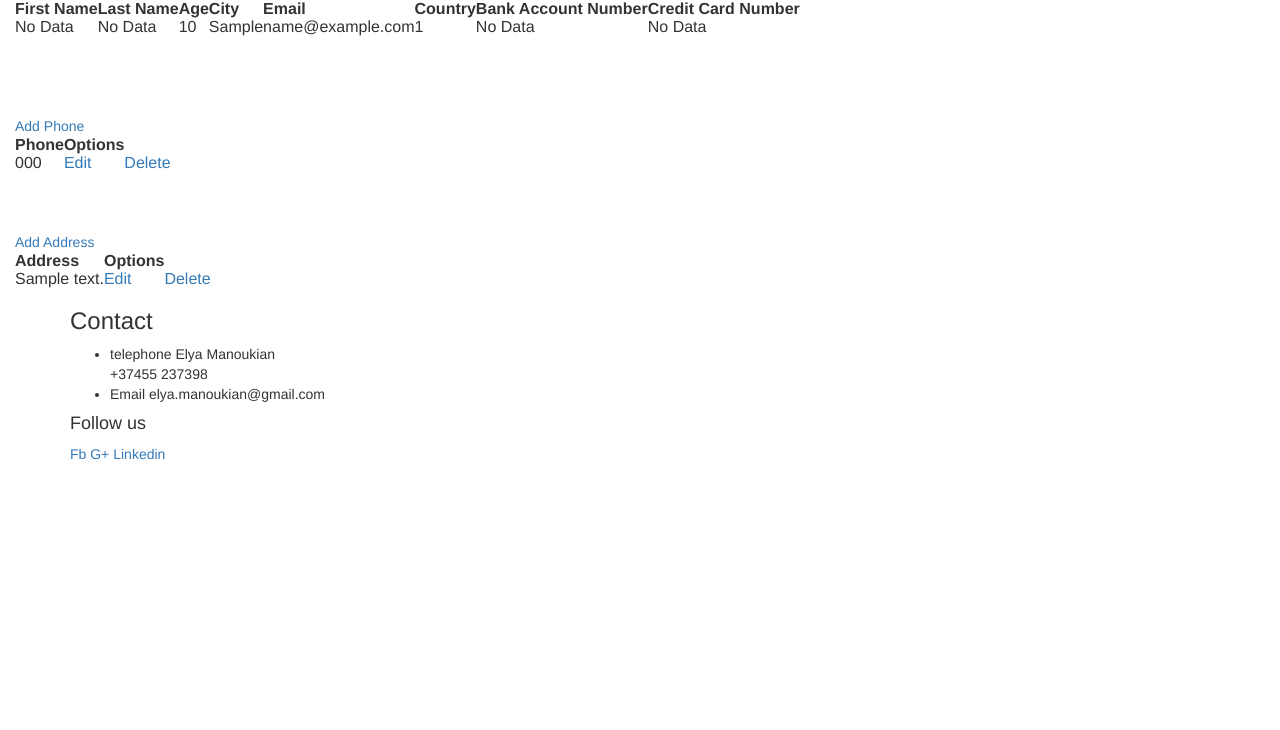
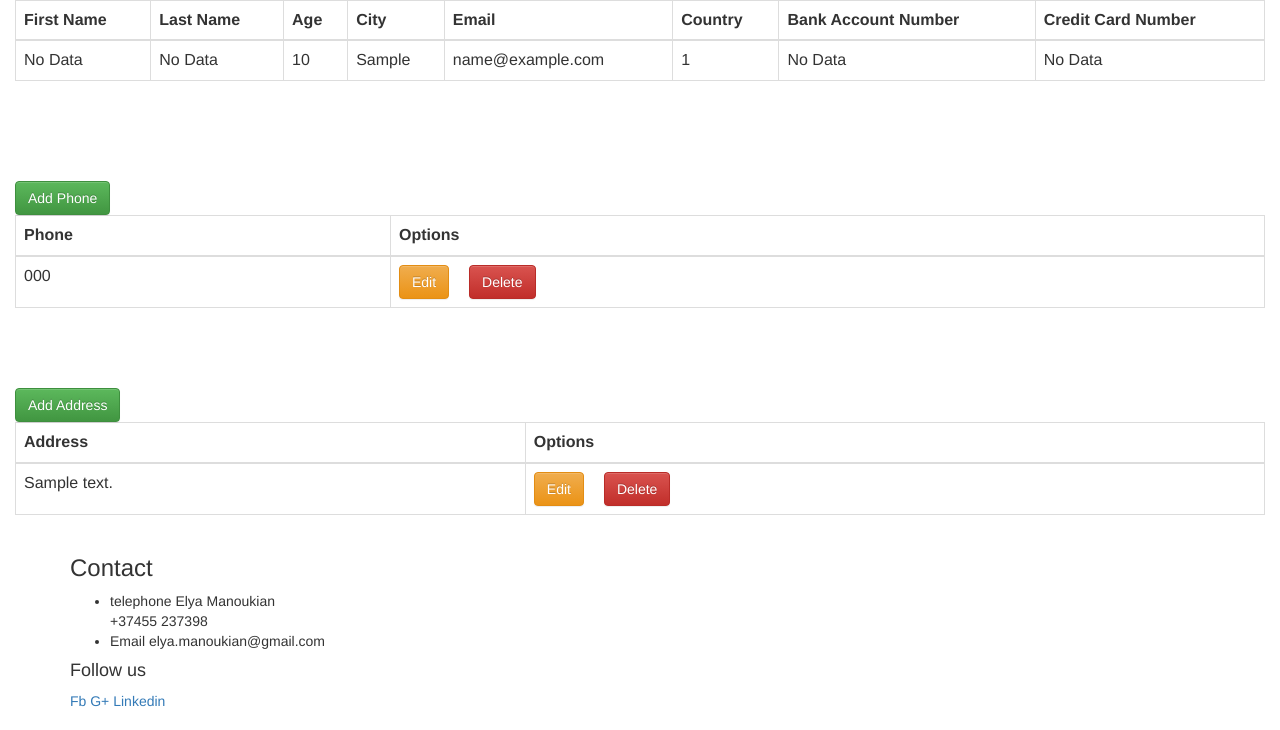
Before and after one commit to elyamanukyan/employee-cms-application, a PHP site: page /employee.php?id=1 in a window 1280 px wide. Shown: the part 70-800 px from the top of the page. Run offline with PHP 8.4, Linux system fonts and the light colour scheme; tables that the repository leaves empty or names only in its code hold one stand-in row (values such as "Sample post"); data that the repository does not hold is empty.

Commit message:
view style

```diff
--- a/employee.php
+++ b/employee.php
@@ -23,7 +23,7 @@ $phones = explode("---", $myrow["phones"]);
 $addresses = explode("---", $myrow["addresses"]);
 ?>
     <!--Employee Table-->
-    <table>
+    <table class="table table-bordered">
 
         <thead>
         <tr>
@@ -69,14 +69,13 @@ $addresses = explode("---", $myrow["addresses"]);
     <br>
 
     <!--Phones Table Of Employee-->
-<?php printf("<a href='add-phone-form.php?emp=$theId'>Add Phone</a>");
+<?php printf("<a class='btn btn-success' href='add-phone-form.php?emp=$theId'>Add Phone</a>");
 if ($myrow["phones"] != NULL) { ?>
-    <table>
+    <table class="table table-bordered">
         <thead>
         <tr>
             <th>Phone</th>
             <th>Options</th>
-            <th></th>
         </tr>
         </thead>
 
@@ -89,12 +88,11 @@ if ($myrow["phones"] != NULL) { ?>
             $pId = $phoneAndId[1];
             printf("<tr>
     <td>%s</td>
-    <td>%s</td>
-    <td>%s</td>
+    <td>%s%s</td>
 </tr>",
                 $phoneAndId[0],
-                "<a href='edit-phone-form.php?id=$pId'>Edit</a>",
-                "<a href='delete-phone.php?id=$pId&eId=$theId'>Delete</a>");
+                "<a class='btn btn-warning' style='margin-right:20px;' href='edit-phone-form.php?id=$pId'>Edit</a>",
+                "<a class='btn btn-danger' href='delete-phone.php?id=$pId&eId=$theId'>Delete</a>");
             $i += 1;
         } while ($i < count($phones));
         ?>
@@ -103,14 +101,13 @@ if ($myrow["phones"] != NULL) { ?>
 
     <!--Addresses Table Of Employee-->
 <?php }
-printf("<br><br><br><a href='add-address-form.php?emp=$theId'>Add Address</a>");
+printf("<br><br><br><a class='btn btn-success' href='add-address-form.php?emp=$theId'>Add Address</a>");
 if ($myrow["addresses"] != NULL) { ?>
-    <table>
+    <table class="table table-bordered">
         <thead>
         <tr>
             <th>Address</th>
             <th>Options</th>
-            <th></th>
         </tr>
         </thead>
 
@@ -123,12 +120,11 @@ if ($myrow["addresses"] != NULL) { ?>
             $aId = $addressAndId[1];
             printf("<tr>
     <td>%s</td>
-    <td>%s</td>
-    <td>%s</td>
+    <td>%s%s</td>
 </tr>",
                 $addressAndId[0],
-                "<a href='edit-address-form.php?id=$aId'>Edit</a>",
-                "<a href='delete-address.php?id=$aId&eId=$theId'>Delete</a>");
+                "<a class='btn btn-warning' style='margin-right:20px;' href='edit-address-form.php?id=$aId'>Edit</a>",
+                "<a class='btn btn-danger'  href='delete-address.php?id=$aId&eId=$theId'>Delete</a>");
             $i += 1;
         } while ($i < count($addresses));
         ?>
```
